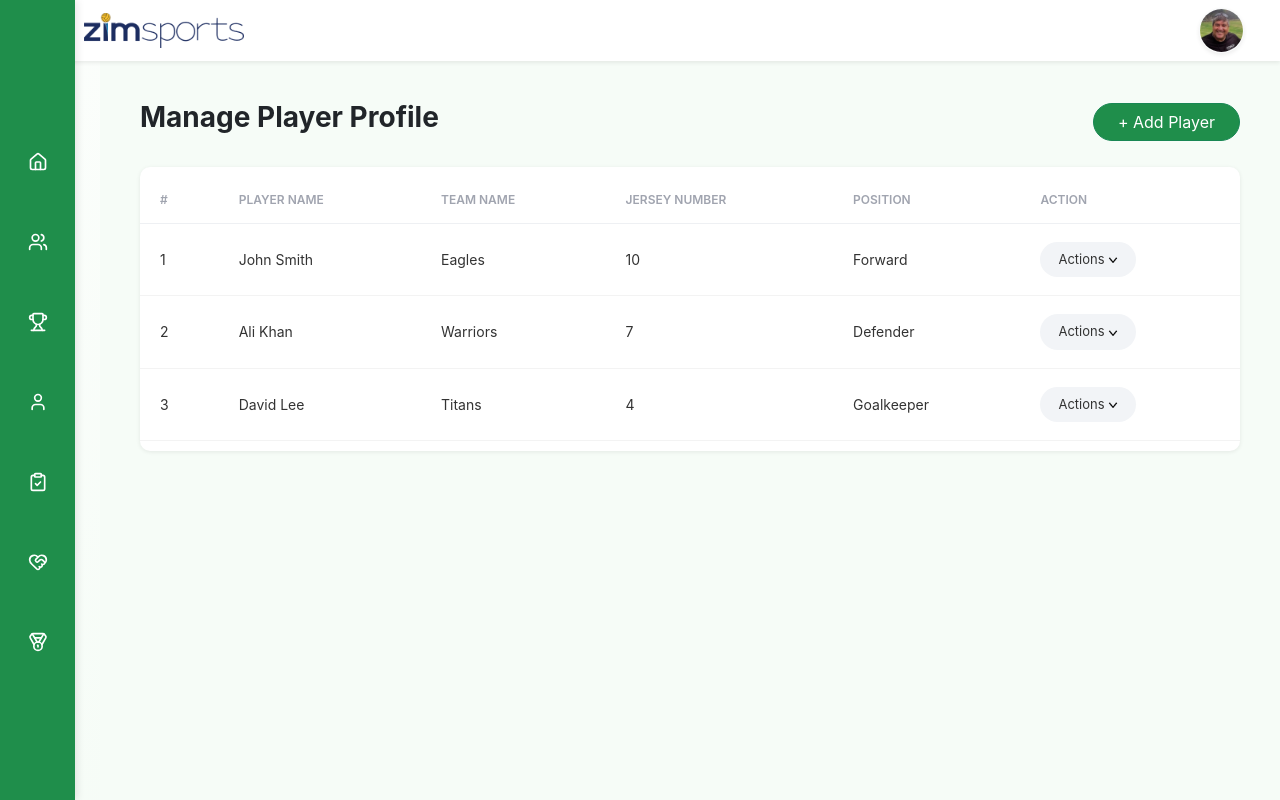
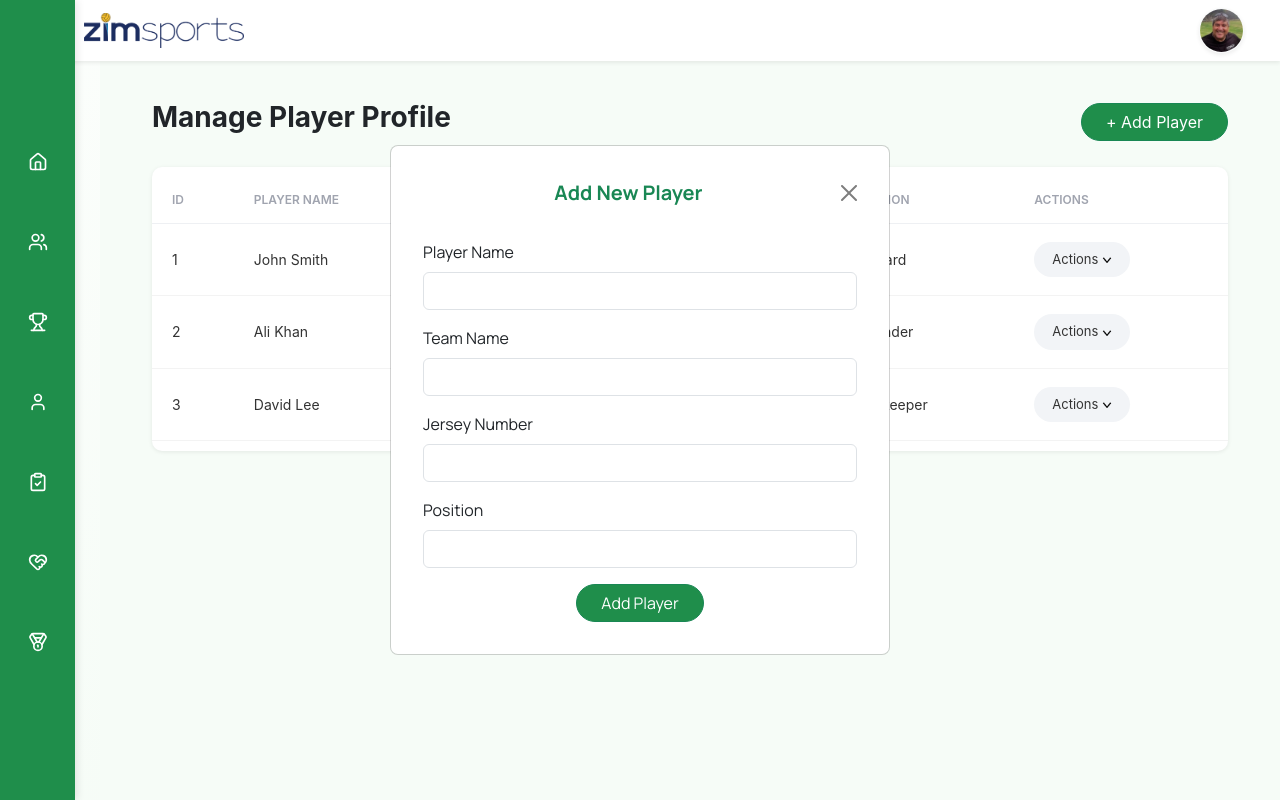
Before and after one commit to Zeeshanprojects/ZimSportsWebsite, a React (Vite) app in the folder zimsports/: page /players in a window 1280 px wide. Both pictures are taken after a click on the button "+ Add Player". Built offline with nearby package versions, Linux system fonts and the light colour scheme; the HTML template or start-up script is replaced by a standard one.

Commit message:
players page updated

```diff
--- a/zimsports/src/Pages/Players.jsx
+++ b/zimsports/src/Pages/Players.jsx
@@ -7,37 +7,34 @@ import DashboardSidebar from "../Components/DashboardSidebar";
 
 export default function Players() {
   const [players, setPlayers] = useState([
-    {
-      id: 1,
-      name: "John Smith",
-      team: "Eagles",
-      jersey: 10,
-      position: "Forward",
-    },
-    {
-      id: 2,
-      name: "Ali Khan",
-      team: "Warriors",
-      jersey: 7,
-      position: "Defender",
-    },
-    {
-      id: 3,
-      name: "David Lee",
-      team: "Titans",
-      jersey: 4,
-      position: "Goalkeeper",
-    },
+    { id: 1, name: "John Smith", team: "Eagles", jersey: 10, position: "Forward" },
+    { id: 2, name: "Ali Khan", team: "Warriors", jersey: 7, position: "Defender" },
+    { id: 3, name: "David Lee", team: "Titans", jersey: 4, position: "Goalkeeper" },
   ]);
 
-  const [openDropdown, setOpenDropdown] = useState(null);
+  const [showModal, setShowModal] = useState(false);
+  const [newPlayer, setNewPlayer] = useState({
+    name: "",
+    team: "",
+    jersey: "",
+    position: "",
+  });
 
-  const handleToggleDropdown = (id) => {
-    setOpenDropdown(openDropdown === id ? null : id);
+  // Add player function
+  const handleAddPlayer = (e) => {
+    e.preventDefault();
+
+    const newEntry = {
+      id: players.length > 0 ? players[players.length - 1].id + 1 : 1, // auto-increment ID
+      name: newPlayer.name,
+      team: newPlayer.team,
+      jersey: newPlayer.jersey,
+      position: newPlayer.position,
     };
 
-  const handleEdit = (player) => {
-    alert(`Editing player: ${player.name}`);
+    setPlayers([...players, newEntry]);
+    setNewPlayer({ name: "", team: "", jersey: "", position: "" });
+    setShowModal(false);
   };
 
   const handleDelete = (id) => {
@@ -50,10 +47,15 @@ export default function Players() {
     <>
       <DashboardNavbar />
       <DashboardSidebar />
-      <div className="players-main">
+
+      <main className="players-main">
+        <div className="container-fluid">
           <div className="d-flex justify-content-between align-items-center mb-4">
-          <h3 className="fw-bold ">Manage Player Profile</h3>
-          <button className="btn btn-success px-4 rounded-pill">
+            <h3 className="fw-bold">Manage Player Profile</h3>
+            <button
+              className="btn btn-success px-4 rounded-pill"
+              onClick={() => setShowModal(true)}
+            >
               + Add Player
             </button>
           </div>
@@ -62,76 +64,51 @@ export default function Players() {
             <table className="players-table">
               <thead>
                 <tr>
-                <th>#</th>
+                  <th>ID</th>
                   <th>Player Name</th>
                   <th>Team Name</th>
                   <th>Jersey Number</th>
                   <th>Position</th>
-                <th>Action</th>
+                  <th>Actions</th>
                 </tr>
               </thead>
+
               <tbody>
-              {players.map((player, index) => (
+                {players.map((player) => (
                   <tr key={player.id}>
-                  <td>{index + 1}</td>
+                    <td>{player.id}</td>
                     <td>{player.name}</td>
                     <td>{player.team}</td>
                     <td>{player.jersey}</td>
                     <td>{player.position}</td>
-                  <td className="position-relative">
+
+                    <td>
                       <div className="dropdown">
                         <button
                           className="action-dropdown-btn"
                           type="button"
-                        id="dropdownMenuButton2"
+                          id={`dropdownMenuButton-${player.id}`}
                           data-bs-toggle="dropdown"
                           aria-expanded="false"
                         >
                           Actions{" "}
-                        <img
-                          src={Image.downarrow}
-                          alt="downarrow"
-                          height={10}
-                        />
+                          <img src={Image.downarrow} alt="downarrow" height={10} />
                         </button>
 
                         <ul
                           className="dropdown-menu custom-dropdown"
-                        aria-labelledby="dropdownMenuButton2"
+                          aria-labelledby={`dropdownMenuButton-${player.id}`}
                         >
                           <li>
-                          <button className="dropdown-item edit-item">
-                            ✏️ Edit
-                          </button>
-                        </li>
-                        <li>
-                          <button className="dropdown-item delete-item">
-                            🗑️ Delete
-                          </button>
-                        </li>
-                      </ul>
-                    </div>
-
-                    {openDropdown === player.id && (
-                      <ul className="dropdown-menu show position-absolute player-dropdown">
-                        <li>
                             <button
-                            className="dropdown-item"
-                            onClick={() => handleEdit(player)}
-                          >
-                            ✏️ Edit
-                          </button>
-                        </li>
-                        <li>
-                          <button
-                            className="dropdown-item text-danger"
+                              className="dropdown-item delete-item text-danger"
                               onClick={() => handleDelete(player.id)}
                             >
                               🗑️ Delete
                             </button>
                           </li>
                         </ul>
-                    )}
+                      </div>
                     </td>
                   </tr>
                 ))}
@@ -139,6 +116,89 @@ export default function Players() {
             </table>
           </div>
         </div>
+      </main>
+
+      {/* Modal */}
+      {showModal && (
+        <div className="modal show d-block" tabIndex="-1">
+          <div className="modal-dialog modal-dialog-centered">
+            <div className="modal-content p-3">
+              <div className="modal-header border-0">
+                <h5 className="modal-title fw-bold text-success w-100 text-center">
+                  Add New Player
+                </h5>
+                <button
+                  type="button"
+                  className="btn-close"
+                  onClick={() => setShowModal(false)}
+                ></button>
+              </div>
+
+              <div className="modal-body">
+                <form onSubmit={handleAddPlayer}>
+                  <div className="mb-3">
+                    <label className="form-label">Player Name</label>
+                    <input
+                      type="text"
+                      className="form-control"
+                      value={newPlayer.name}
+                      onChange={(e) =>
+                        setNewPlayer({ ...newPlayer, name: e.target.value })
+                      }
+                      required
+                    />
+                  </div>
+
+                  <div className="mb-3">
+                    <label className="form-label">Team Name</label>
+                    <input
+                      type="text"
+                      className="form-control"
+                      value={newPlayer.team}
+                      onChange={(e) =>
+                        setNewPlayer({ ...newPlayer, team: e.target.value })
+                      }
+                      required
+                    />
+                  </div>
+
+                  <div className="mb-3">
+                    <label className="form-label">Jersey Number</label>
+                    <input
+                      type="number"
+                      className="form-control"
+                      value={newPlayer.jersey}
+                      onChange={(e) =>
+                        setNewPlayer({ ...newPlayer, jersey: e.target.value })
+                      }
+                      required
+                    />
+                  </div>
+
+                  <div className="mb-3">
+                    <label className="form-label">Position</label>
+                    <input
+                      type="text"
+                      className="form-control"
+                      value={newPlayer.position}
+                      onChange={(e) =>
+                        setNewPlayer({ ...newPlayer, position: e.target.value })
+                      }
+                      required
+                    />
+                  </div>
+
+                  <div className="d-flex justify-content-center">
+                    <button type="submit" className="btn btn-success px-4 rounded-pill">
+                      Add Player
+                    </button>
+                  </div>
+                </form>
+              </div>
+            </div>
+          </div>
+        </div>
+      )}
     </>
   );
 }
```
Lines whose indentation alone changed are shown as unchanged.
